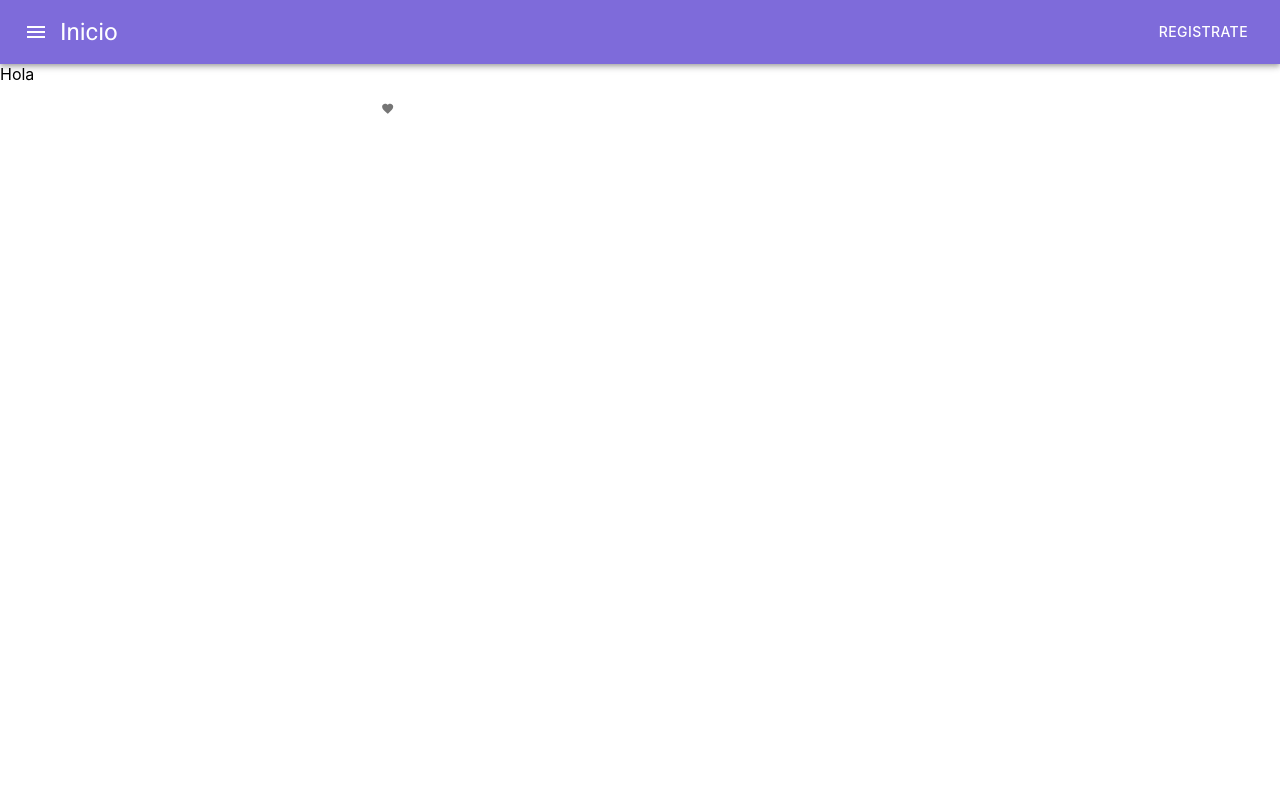
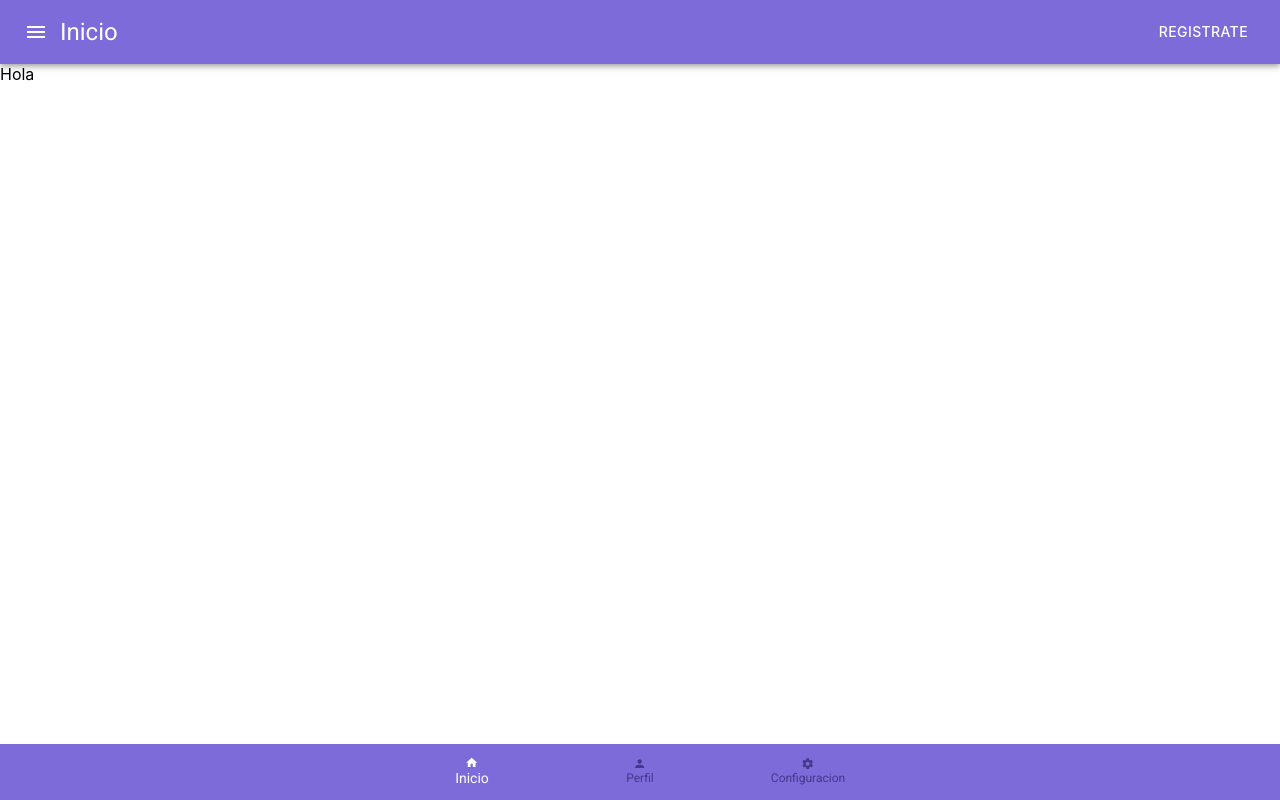
Before and after one commit to event-lens/frontend, a Next.js app: page / in a window 1280 px wide. Built offline with nearby package versions, Linux system fonts and the light colour scheme.

Commit message:
Footer Created

```diff
--- a/components/Footer/index.tsx
+++ b/components/Footer/index.tsx
@@ -1,18 +1,26 @@
-import { BottomNavigation, BottomNavigationAction } from "@material-ui/core";
-import { MdRecentActors, MdFavorite } from "react-icons/md";
+import { ChangeEvent, useState } from "react";
+import { MdHome, MdPerson, MdSettings } from "react-icons/md";
+import { useRouter } from "next/router";
+import { Nav, NavButton } from "./style";
 
 const Footer = () => {
+  const [value, setValue] = useState("/");
+  const router = useRouter();
+
+  const handleChange = (event: ChangeEvent<{}>, newValue: string) => {
+    setValue(newValue);
+    router.push(newValue);
+  };
   return (
-    <BottomNavigation>
-      <BottomNavigationAction
-        label="Recents"
-        value="recents"
-        icon={<MdFavorite />}
+    <Nav showLabels value={value} onChange={handleChange}>
+      <NavButton label="Inicio" value="/" icon={<MdHome />} />
+      <NavButton label="Perfil" value="/profile" icon={<MdPerson />} />
+      <NavButton
+        label="Configuracion"
+        value="/settings"
+        icon={<MdSettings />}
       />
-      <BottomNavigationAction label="Favorites" value="favorites" />
-      <BottomNavigationAction label="Nearby" value="nearby" />
-      <BottomNavigationAction label="Folder" value="folder" />
-    </BottomNavigation>
+    </Nav>
   );
 };
 
--- /dev/null
+++ b/components/Footer/style.ts
@@ -0,0 +1,20 @@
+import { styled } from "@material-ui/styles";
+import { BottomNavigation } from "@material-ui/core";
+import { BottomNavigationAction } from "@material-ui/core";
+import theme from "theme";
+
+export const Nav = styled(BottomNavigation)({
+  position: "fixed",
+  left: 0,
+  right: 0,
+  bottom: 0,
+  backgroundColor: theme.colors.primary,
+  color: "#fff",
+});
+
+export const NavButton = styled(BottomNavigationAction)({
+  color: theme.colors.primaryVariant,
+  "&.Mui-selected": {
+    color: "#fff",
+  },
+});
```
